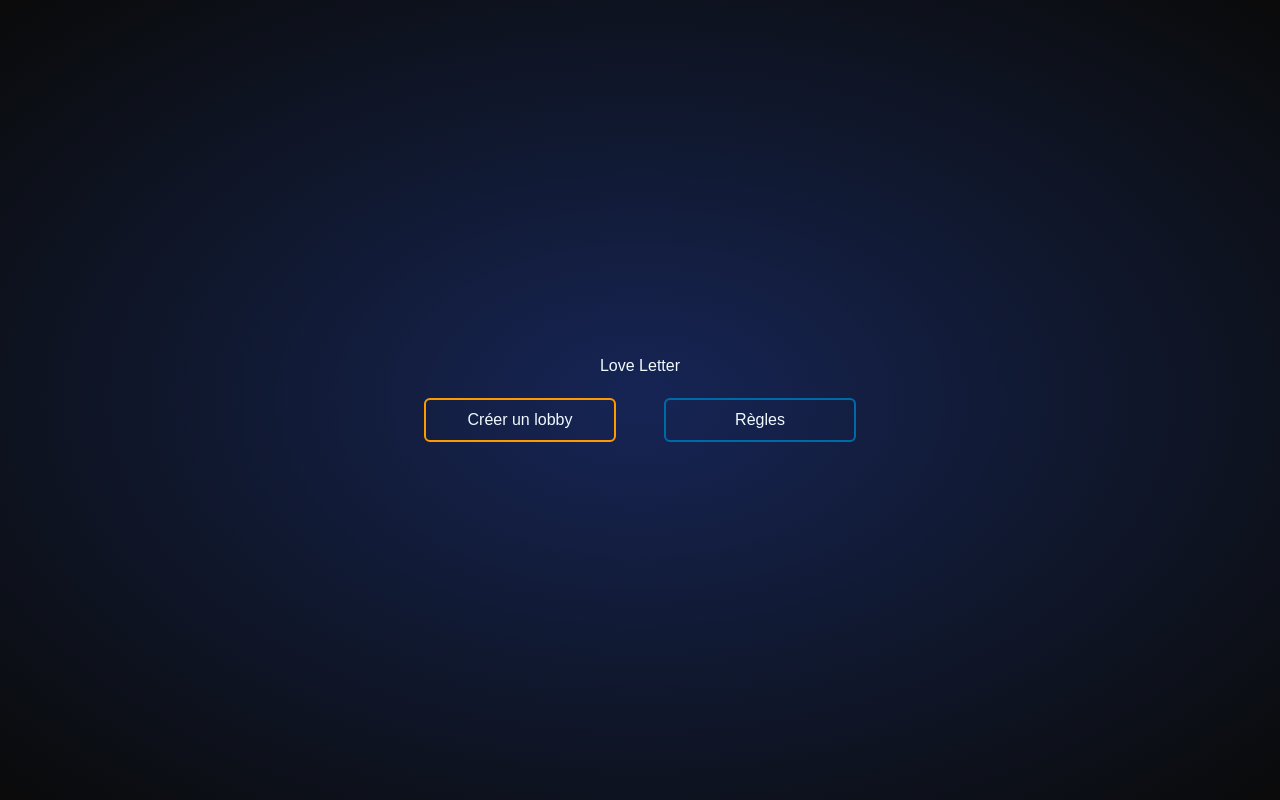
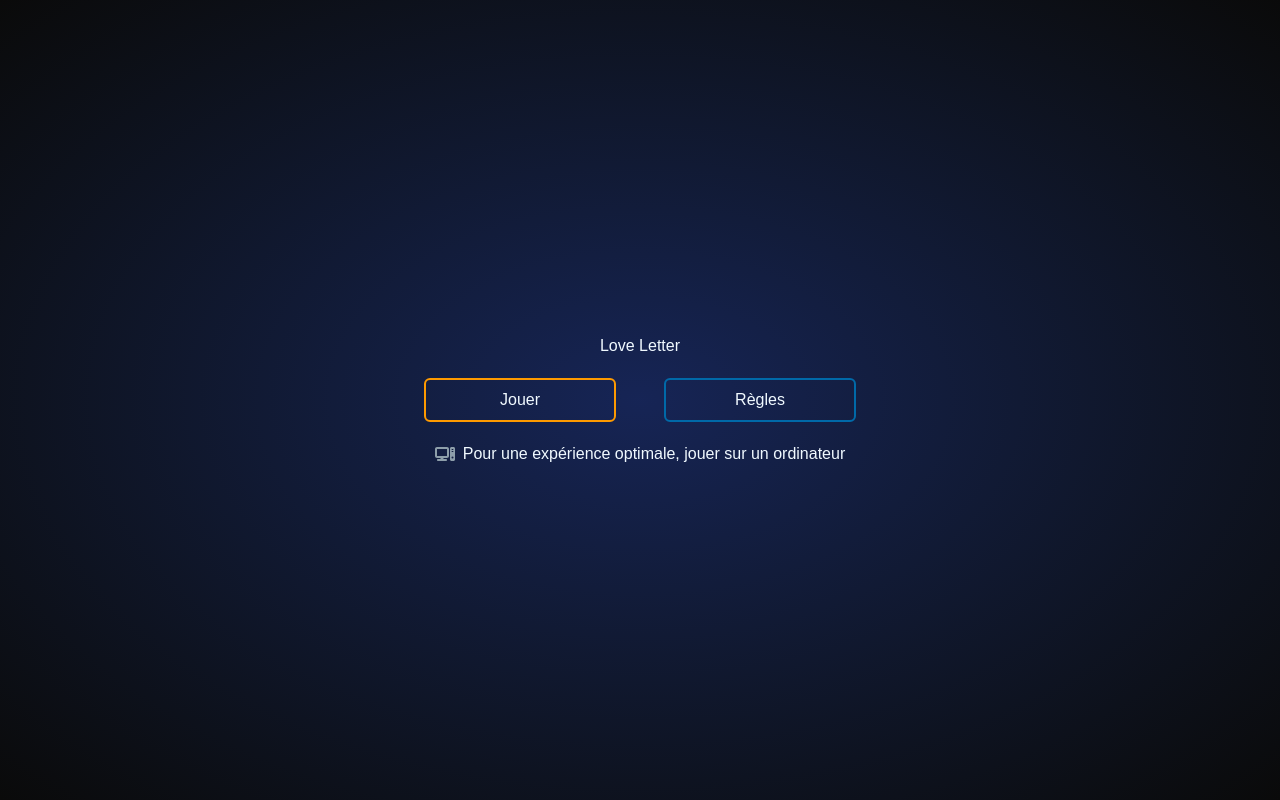
Before and after one commit to Nqbral/old-love-letter, a Next.js app in the folder workspaces/client/: page / in a window 1280 px wide. Built offline with nearby package versions, Linux system fonts and the light colour scheme; a web font is replaced by a local one.

Commit message:
CLIENT - Add fontawesome icons dependencies + Add text on homepage

```diff
--- a/workspaces/client/package.json
+++ b/workspaces/client/package.json
@@ -9,6 +9,9 @@
     "start:prod": "next build && next start"
   },
   "dependencies": {
+    "@fortawesome/fontawesome-svg-core": "^6.7.2",
+    "@fortawesome/free-solid-svg-icons": "^6.7.2",
+    "@fortawesome/react-fontawesome": "^0.2.2",
     "@love-letter/shared": "*",
     "@tailwindcss/postcss": "^4.1.2",
     "next": "15.2.4",
--- a/workspaces/client/src/app/page.tsx
+++ b/workspaces/client/src/app/page.tsx
@@ -1,3 +1,7 @@
+import { faComputer } from '@fortawesome/free-solid-svg-icons';
+import { FontAwesomeIcon } from '@fortawesome/react-fontawesome';
+
+import desktopcomputer from '../../public/desktop-computer.svg';
 import LinkButton from './components/buttons/LinkButton';
 
 export default function Home() {
@@ -5,12 +9,12 @@
     <div className="container flex h-full min-h-screen w-full flex-col items-center justify-center gap-4">
       <h1 className="">Love Letter</h1>
       <div className="flex flex-row gap-12">
-        <LinkButton
-          buttonText={'Créer un lobby'}
-          linkTo={'lobby'}
-          primary={true}
-        />
+        <LinkButton buttonText={'Jouer'} linkTo={'lobby'} primary={true} />
         <LinkButton buttonText={'Règles'} linkTo={'rules'} primary={false} />
+      </div>
+      <div className="flex flex-row items-center gap-2">
+        <FontAwesomeIcon icon={faComputer} height={30} color="#8d9eaa" />
+        <p>Pour une expérience optimale, jouer sur un ordinateur</p>
       </div>
     </div>
   );
```
